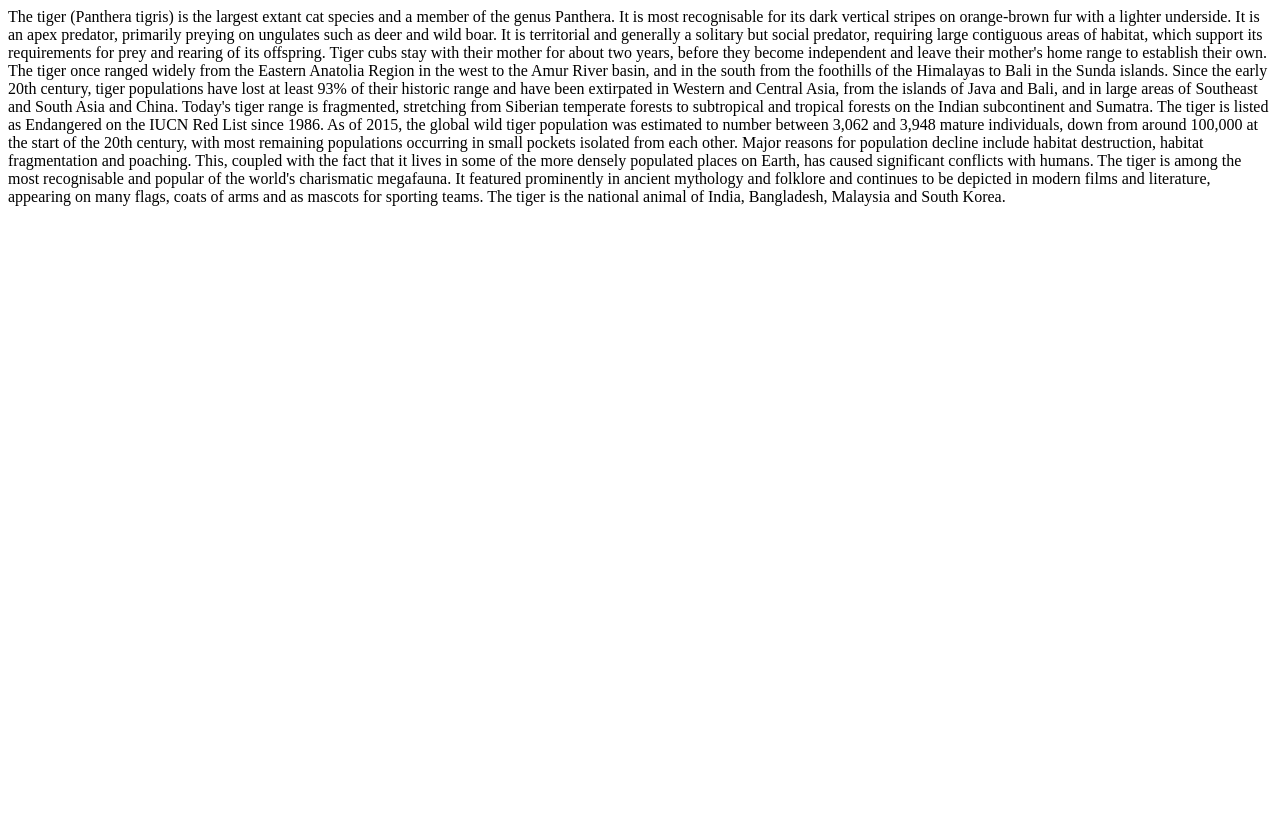
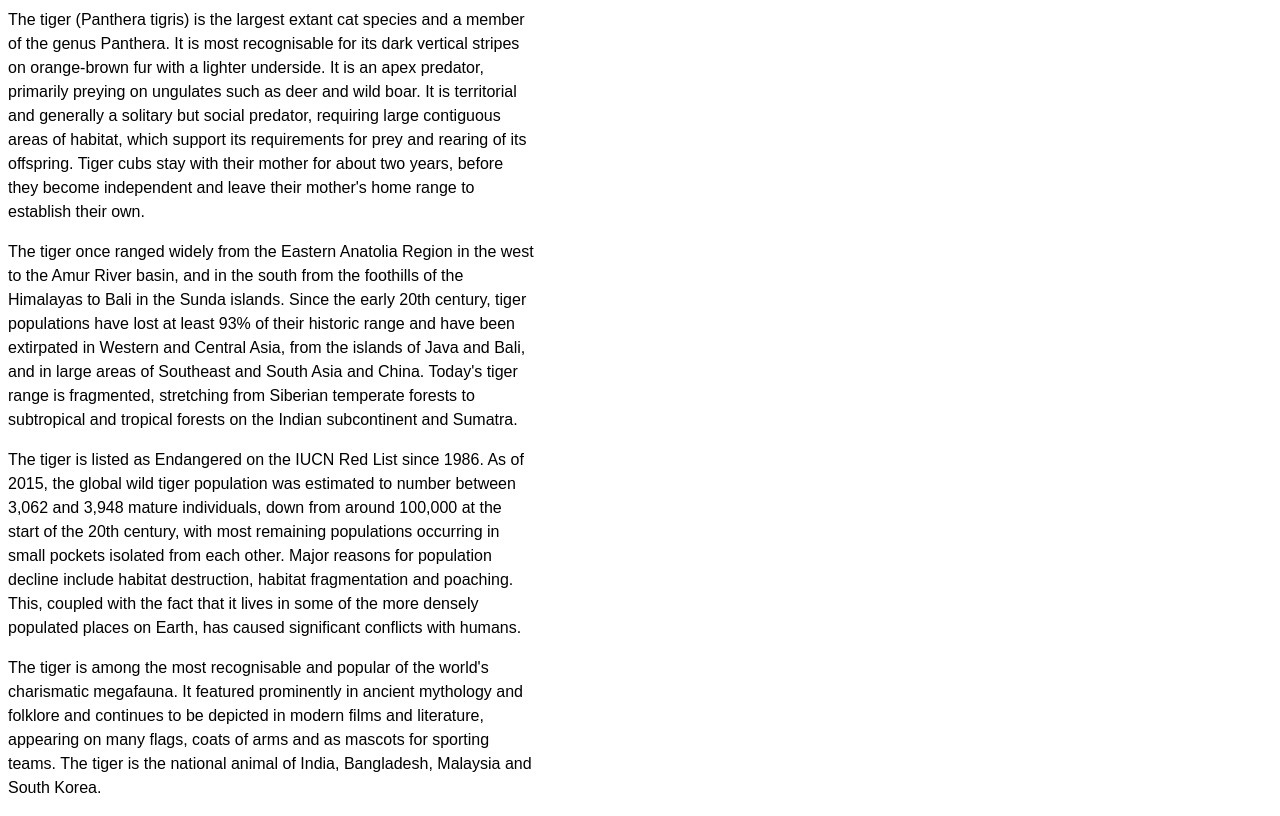
Before and after one commit to alana-anglin/alana-anglin.github.io, a plain HTML site: page index.html in a window 1280 px wide. Drawn offline with Linux system fonts and the light colour scheme.

Commit message:
Added paragraphs and styles

```diff
--- a/index.html
+++ b/index.html
@@ -1,11 +1,19 @@
 <html>
+    <head>
+        <style>
+            p {
+                font: 100%/1.5 sans-serif;
+                max-width: 33em;
+            }
+        </style>
+    </head>
     <body>
-        The tiger (Panthera tigris) is the largest extant cat species and a member of the genus Panthera. It is most recognisable for its dark vertical stripes on orange-brown fur with a lighter underside. It is an apex predator, primarily preying on ungulates such as deer and wild boar. It is territorial and generally a solitary but social predator, requiring large contiguous areas of habitat, which support its requirements for prey and rearing of its offspring. Tiger cubs stay with their mother for about two years, before they become independent and leave their mother's home range to establish their own.
+       <p>The tiger (Panthera tigris) is the largest extant cat species and a member of the genus Panthera. It is most recognisable for its dark vertical stripes on orange-brown fur with a lighter underside. It is an apex predator, primarily preying on ungulates such as deer and wild boar. It is territorial and generally a solitary but social predator, requiring large contiguous areas of habitat, which support its requirements for prey and rearing of its offspring. Tiger cubs stay with their mother for about two years, before they become independent and leave their mother's home range to establish their own.</p>
 
-The tiger once ranged widely from the Eastern Anatolia Region in the west to the Amur River basin, and in the south from the foothills of the Himalayas to Bali in the Sunda islands. Since the early 20th century, tiger populations have lost at least 93% of their historic range and have been extirpated in Western and Central Asia, from the islands of Java and Bali, and in large areas of Southeast and South Asia and China. Today's tiger range is fragmented, stretching from Siberian temperate forests to subtropical and tropical forests on the Indian subcontinent and Sumatra.
+       <p>The tiger once ranged widely from the Eastern Anatolia Region in the west to the Amur River basin, and in the south from the foothills of the Himalayas to Bali in the Sunda islands. Since the early 20th century, tiger populations have lost at least 93% of their historic range and have been extirpated in Western and Central Asia, from the islands of Java and Bali, and in large areas of Southeast and South Asia and China. Today's tiger range is fragmented, stretching from Siberian temperate forests to subtropical and tropical forests on the Indian subcontinent and Sumatra.</p>
 
-The tiger is listed as Endangered on the IUCN Red List since 1986. As of 2015, the global wild tiger population was estimated to number between 3,062 and 3,948 mature individuals, down from around 100,000 at the start of the 20th century, with most remaining populations occurring in small pockets isolated from each other. Major reasons for population decline include habitat destruction, habitat fragmentation and poaching. This, coupled with the fact that it lives in some of the more densely populated places on Earth, has caused significant conflicts with humans.
+       <p>The tiger is listed as Endangered on the IUCN Red List since 1986. As of 2015, the global wild tiger population was estimated to number between 3,062 and 3,948 mature individuals, down from around 100,000 at the start of the 20th century, with most remaining populations occurring in small pockets isolated from each other. Major reasons for population decline include habitat destruction, habitat fragmentation and poaching. This, coupled with the fact that it lives in some of the more densely populated places on Earth, has caused significant conflicts with humans.</p>
 
-The tiger is among the most recognisable and popular of the world's charismatic megafauna. It featured prominently in ancient mythology and folklore and continues to be depicted in modern films and literature, appearing on many flags, coats of arms and as mascots for sporting teams. The tiger is the national animal of India, Bangladesh, Malaysia and South Korea.
+       <p>The tiger is among the most recognisable and popular of the world's charismatic megafauna. It featured prominently in ancient mythology and folklore and continues to be depicted in modern films and literature, appearing on many flags, coats of arms and as mascots for sporting teams. The tiger is the national animal of India, Bangladesh, Malaysia and South Korea.</p>
     </body>
 </html>
```
